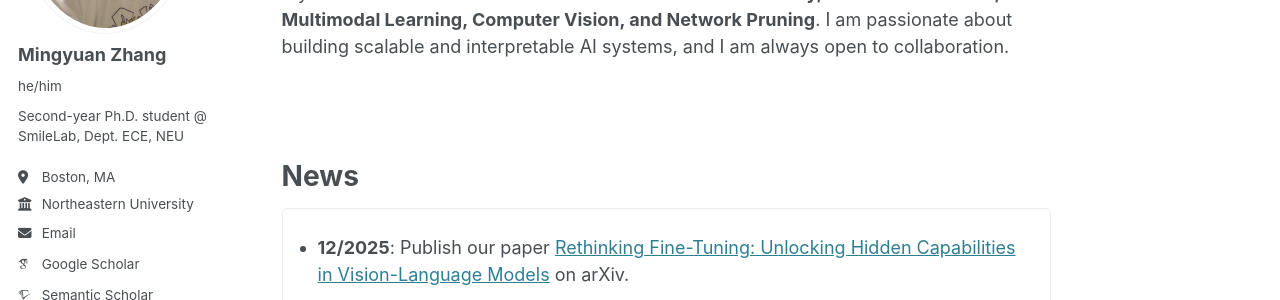
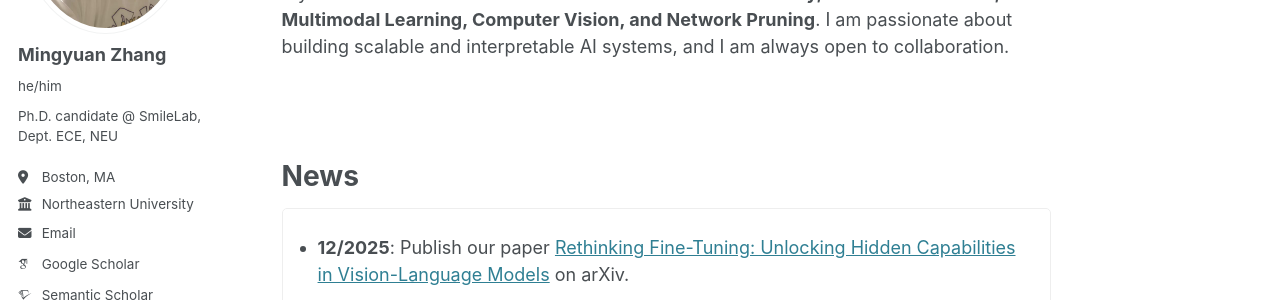
Before and after one commit to KKHYA/Mingyuan-Zhang.github.io, a Jekyll site: the page built from _pages/about.md, in a window 1280 px wide. Shown: the part 294-594 px from the top of the page. Built offline with Jekyll 4.4.1, drawn with Linux system fonts in a browser that asks for light colours; some web fonts are replaced.

Commit message:
update profile

```diff
--- a/_config.yml
+++ b/_config.yml
@@ -25,7 +25,7 @@ author:
   avatar           : "profile.jpg"
   name             : "Mingyuan Zhang"
   pronouns         : "he/him"
-  bio              : "Second-year Ph.D. student @ SmileLab, Dept. ECE, NEU"
+  bio              : "Ph.D. candidate @ SmileLab, Dept. ECE, NEU"
   location         : "Boston, MA"
   employer         : "Northeastern University"
   uri              : # URL
```
